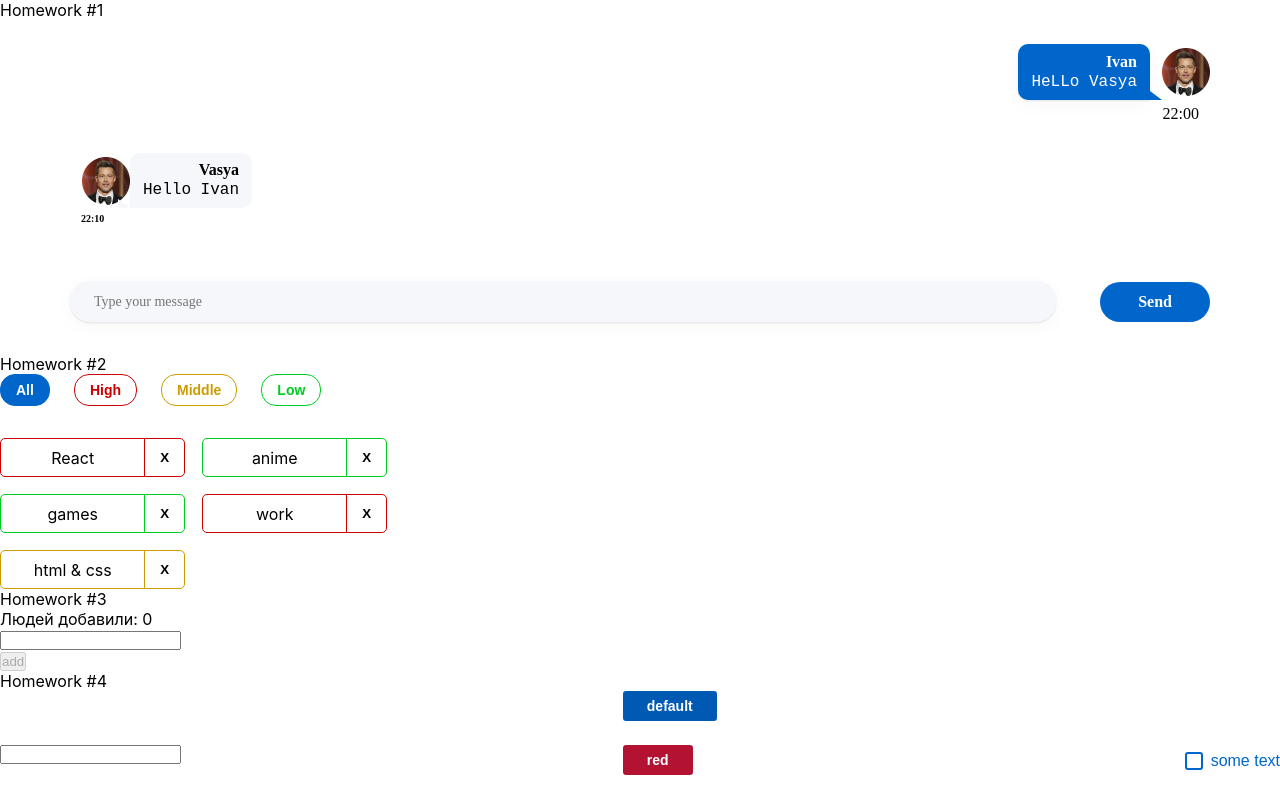
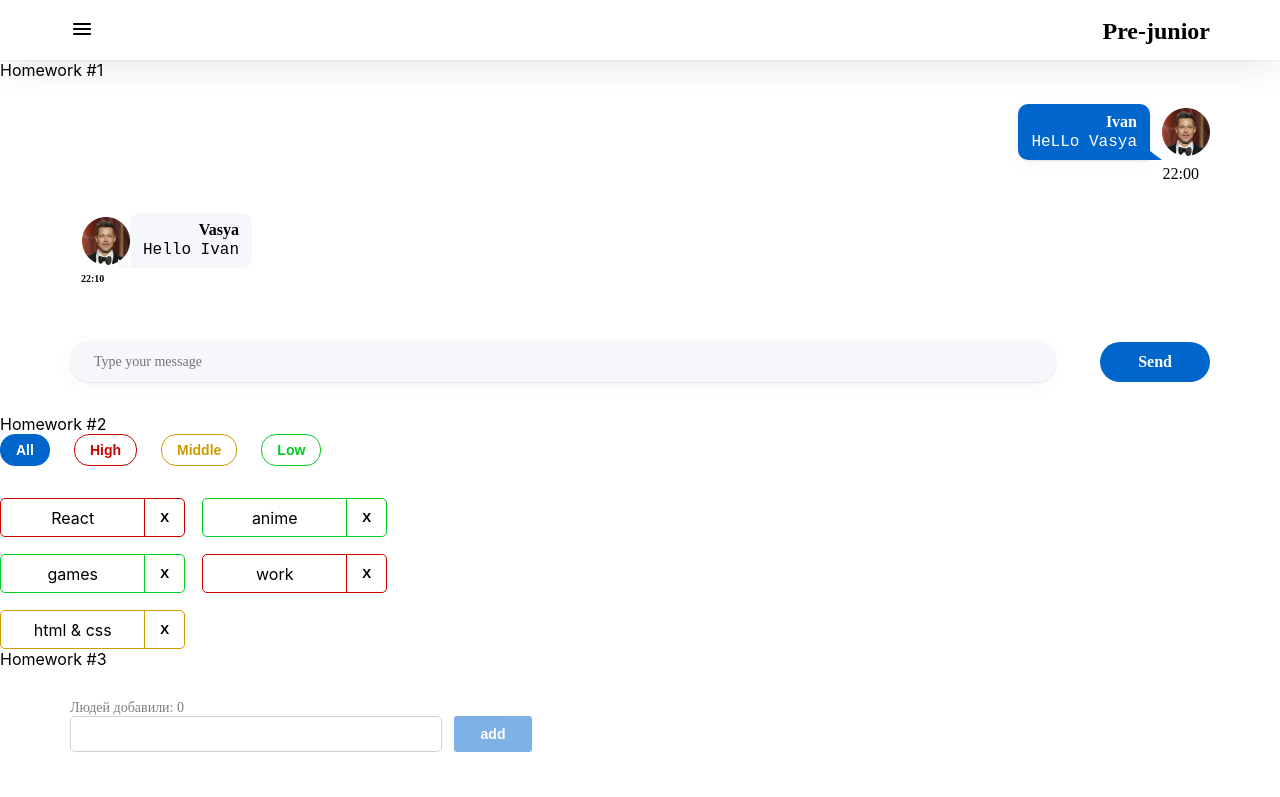
Before and after one commit to EkaterinaShumskaya/hws3, a React (Create React App) app: page /#/pre-junior in a window 1280 px wide. Shown: the top 797 px of the page. Built offline with nearby package versions, Linux system fonts and the light colour scheme.

Commit message:
homework

```diff
--- a/package.json
+++ b/package.json
@@ -14,13 +14,14 @@
     "@types/node": "16.11.56",
     "@types/react": "18.0.17",
     "@types/react-dom": "18.0.6",
+    "@types/react-router-dom": "^5.3.3",
     "@types/uuid": "^9.0.0",
     "axios": "0.27.2",
     "gh-pages": "^4.0.0",
     "react": "18.2.0",
     "react-dom": "18.2.0",
     "react-redux": "8.0.4",
-    "react-router-dom": "6.4.3",
+    "react-router-dom": "^6.6.1",
     "react-scripts": "5.0.1",
     "redux": "4.2.0",
     "typescript": "4.7.4",
--- a/src/s1-main/App.tsx
+++ b/src/s1-main/App.tsx
@@ -4,18 +4,19 @@ import HW1 from '../s2-homeworks/hw01/HW1'
 import HW2 from "../s2-homeworks/hw02/HW2";
 import HW3 from "../s2-homeworks/hw03/HW3";
 import HW4 from "../s2-homeworks/hw04/HW4";
+import HW5 from "../s2-homeworks/hw05/HW5";
 
 function App() {
     return (
         <div className={s.App}>
-            <HW1/>
-            {/*раскомментировать по ходу выполнения*/}
-            <HW2/>
-            <HW3/>
-            <HW4/>
+            {/*<HW1/>*/}
+            {/*/!*раскомментировать по ходу выполнения*!/*/}
+            {/*<HW2/>*/}
+            {/*<HW3/>*/}
+            {/*<HW4/>*/}
 
             {/*при выполнении дз 5 и более - закомментировать здесь дз 1-4, так как они есть внутри дз 5*/}
-            {/*<HW5/>*/}
+            <HW5/>
         </div>
     )
 }
--- a/src/s2-homeworks/hw03/Greeting.module.css
+++ b/src/s2-homeworks/hw03/Greeting.module.css
@@ -1,35 +1,90 @@
 .greetingForm {
+    margin: 30px 0 0 70px;
+    height: 300px;
+    font-family: 'Montserrat';
+    font-style: normal;
 }
 
 .inputAndButtonContainer {
+    display: flex;
+    flex-direction: row;
 }
 
 .error {
+    margin-top: 7px;
+    font-weight: 400;
+    font-size: 14px;
+    line-height: 17px;
+    color: #CC0000;
 }
 
 .input {
+    width: 372px;
+    height: 36px;
+    border: 1px solid #D1D1D1;
+    border-radius: 5px;
+    margin-right: 12px;
+    padding: 8px 12px;
+    font-weight: 500;
+    font-size: 16px;
+    line-height: 20px;
+    color: #000000;
+
 }
 
 .input:focus {
+    outline: none;
 }
 
 .errorInput {
+    width: 372px;
+    height: 36px;
+    border: 1px solid #CC0000;
+    border-radius: 5px;
+    margin-right: 12px;
+    outline: none;
+    padding: 8px 12px;
 }
 
 .button {
+    width: 78px;
+    height: 36px;
+    padding: 5px 24px;
+    border-radius: 3px;
+    border: none;
+    cursor: pointer;
+
+    background: #0066CC;
+
+    font-weight: 600;
+    font-size: 14px;
+    line-height: 20px;
+    color: #FFFFFF;
 }
 
 .button:focus {
+    outline: none;
 }
 
 .button:active {
 }
 
 .button:disabled {
+    opacity: 0.5;
+    cursor: default;
 }
 
 .text {
+    font-weight: 400;
+    font-size: 14px;
+    line-height: 17px;
+    color: rgba(0, 0, 0, 0.5);
 }
 
 .greeting {
+    margin-top: 10px;
+    font-weight: 500;
+    font-size: 14px;
+    line-height: 17px;
+    color: #000000;
 }
--- a/src/s2-homeworks/hw04/common/c1-SuperInputText/SuperInputText.module.css
+++ b/src/s2-homeworks/hw04/common/c1-SuperInputText/SuperInputText.module.css
@@ -1,20 +1,43 @@
 .input:focus {
+    outline: none;
 }
 
 .input {
+    width: 372px;
+    height: 36px;
+    border-radius: 5px;
+    padding: 8px 12px;
+    font-weight: 500;
+    font-size: 16px;
+    line-height: 20px;
+    color: #000000;
 }
 
 .inputWrapper {
+    display: flex;
+    flex-direction: column-reverse;
 }
 
 .superInput {
+    border: 1px solid #D1D1D1;
+
 }
 
 .errorInput {
+    border: 1px solid #CC1439;
 }
 
 .errorInput:focus {
+    outline: #CC1439;
 }
 
 .error {
+    font-family: 'Montserrat';
+    font-style: normal;
+    font-weight: 400;
+    font-size: 10px;
+    line-height: 12px;
+    color: #CC1439;
+    margin-bottom: 5px;
+
 }
--- a/src/s2-homeworks/hw05/Pages.tsx
+++ b/src/s2-homeworks/hw05/Pages.tsx
@@ -16,6 +16,13 @@ function Pages() {
         <div>
             {/*Routes выбирает первый подходящий роут*/}
             <Routes>
+                <Route path={'/'} element={<Navigate to={'/pre-junior'}/>} />
+
+                <Route path={'/pre-junior'} element={<PreJunior/>}/>
+                <Route path={'/junior'} element={<Junior/>}/>
+                <Route path={'/junior-plus'} element={<JuniorPlus/>}/>
+
+                <Route path={'/*'} element={<Error404/>}/>
                 {/*роутинг будут писать студенты*/}
                 {/*в начале мы попадаем на страницу '/' и переходим сразу на страницу /pre-junior*/}
                 {/*<Route ...*/}
--- a/src/s2-homeworks/hw05/header/Header.module.css
+++ b/src/s2-homeworks/hw05/header/Header.module.css
@@ -1,8 +1,23 @@
 .burgerMenuIcon {
+    width: 24px;
+    height: 24px;
+    cursor: pointer;
 }
 
 .header {
+    display: flex;
+    flex-direction: row;
+    justify-content: space-between;
+    padding: 17px 70px 14px 70px;
+    background: #FFFFFF;
+    box-shadow: 0px 0px 40px rgba(29, 33, 38, 0.13), 0px 0px 2px rgba(29, 33, 38, 0.1);
 }
 
 .header h1 {
+    font-family: 'Montserrat';
+    font-style: normal;
+    font-weight: 600;
+    font-size: 24px;
+    line-height: 29px;
+    color: #000000;
 }
--- a/src/s2-homeworks/hw05/sidebar/Sidebar.module.css
+++ b/src/s2-homeworks/hw05/sidebar/Sidebar.module.css
@@ -1,25 +1,69 @@
 .sidebar {
+    position: absolute;
+    top: -9999px;
+    left: -9999px;
 }
 
 .sidebar.open {
+    display: flex;
+    flex-direction: column;
+    width: 317px;
+    height: 100vh;
+    background: #FFFFFF;
+    box-shadow: 0px 10px 40px rgba(29, 33, 38, 0.13), 0px 1px 2px rgba(29, 33, 38, 0.1);
+    z-index: 1;
+    top: 0;
+    left: 0;
 }
 
 .background {
+    position: absolute;
+    width: 100vw;
+    height: 100vh;
+    background: #000000;
+    opacity: 0.3;
+    z-index: 1;
 }
 
 .nav {
+    display: flex;
+    flex-direction: column;
+    margin: 0 70px;
+
 }
 
 .nav a {
+    font-family: 'Montserrat';
+    font-style: normal;
+    font-weight: 600;
+    font-size: 22px;
+    line-height: 27px;
+    color: #000000;
+    text-decoration: none;
+    margin-bottom: 45px;
 }
 
 .nav a:hover {
+    color: #58ACFF
 }
 
 .nav a.active {
+    text-decoration-line: underline;
+    color: #0059B2;
 }
+
 .close {
+    padding: 0;
+    border: none;
+    font: inherit;
+    color: inherit;
+    background-color: transparent;
+    align-self: flex-end;
+    margin: 16px 24px 23px 0;
+
 }
 
 .close img {
+    margin: 6px;
+    cursor: pointer;
 }
--- a/src/s2-homeworks/hw05/sidebar/Sidebar.tsx
+++ b/src/s2-homeworks/hw05/sidebar/Sidebar.tsx
@@ -31,6 +31,7 @@ export const Sidebar: FC<PropsType> = ({open, handleClose}) => {
                         id={'hw5-pre-junior-link'}
                         to={PATH.PRE_JUNIOR}
                         onClick={handleClose}
+                        className= {({isActive}) => (isActive ? s.active : '')}
                         // className={...} // делает студент
                     >
                         Pre-junior
@@ -39,6 +40,7 @@ export const Sidebar: FC<PropsType> = ({open, handleClose}) => {
                         id={'hw5-junior-link'}
                         to={PATH.JUNIOR}
                         onClick={handleClose}
+                        className= {({isActive}) => (isActive ? s.active : '')}
                         // className={...} // делает студент
                     >
                         Junior
@@ -47,6 +49,7 @@ export const Sidebar: FC<PropsType> = ({open, handleClose}) => {
                         id={'hw5-junior-plus-link'}
                         to={PATH.JUNIOR_PLUS}
                         onClick={handleClose}
+                        className= {({isActive}) => (isActive ? s.active : '')}
                         // className={...} // делает студент
                     >
                         Junior Plus
```
Also changed, not shown: 1 other file (tests, documents, lock files or other folders).
